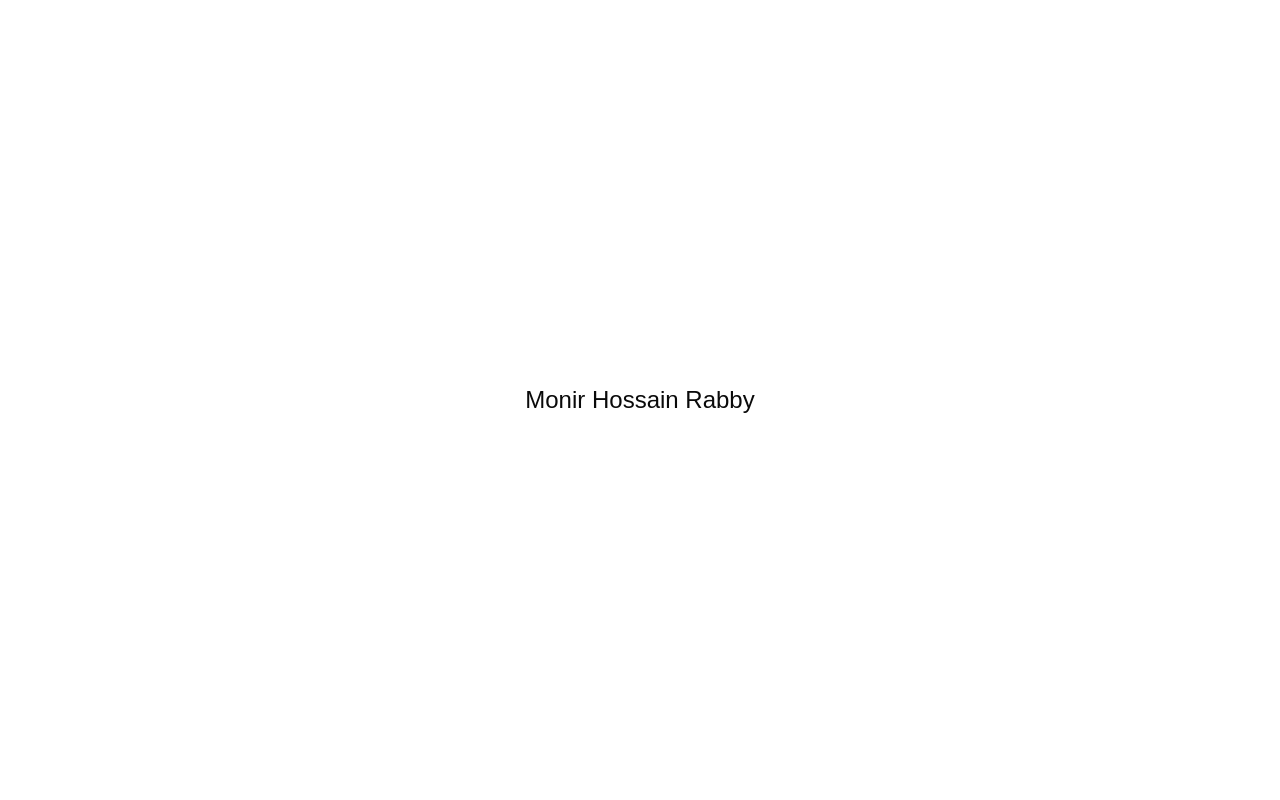
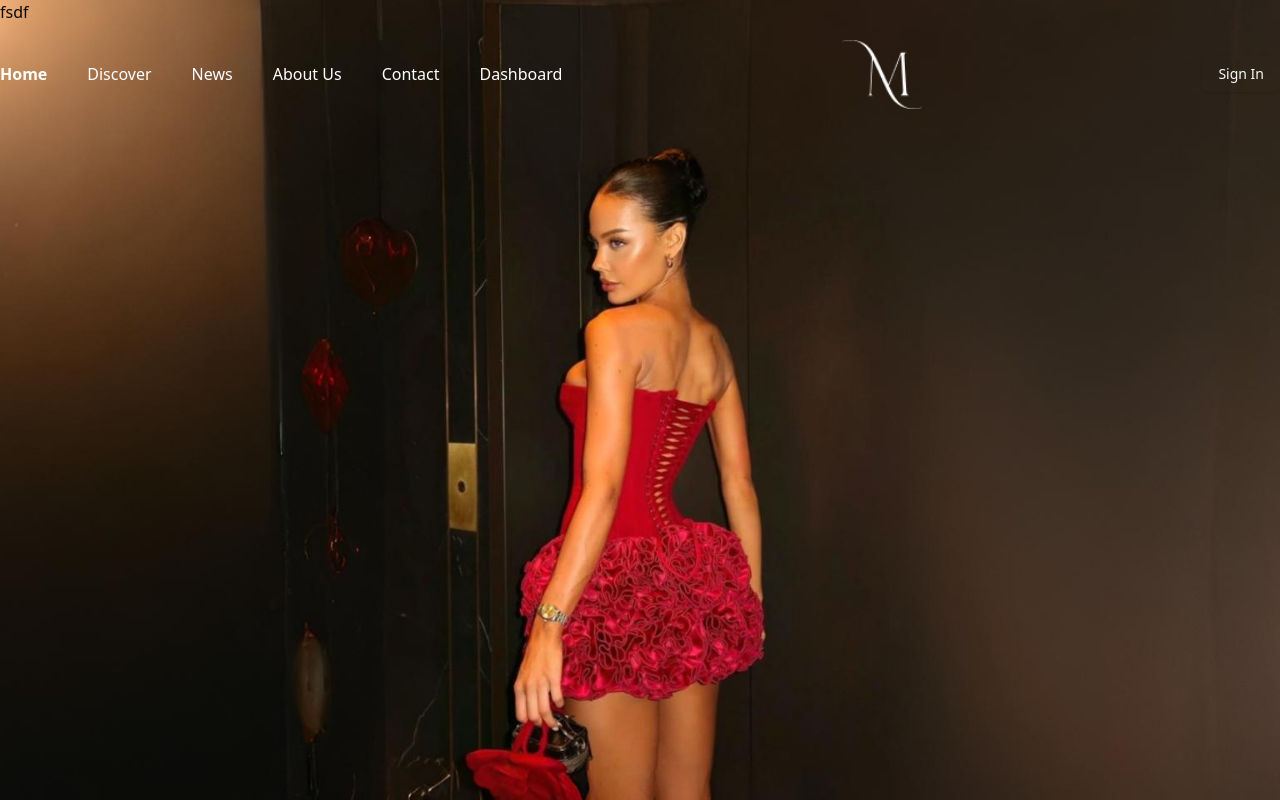
Before and after one commit to badhon252/dress-rental-website, a Next.js app: page / in a window 1280 px wide. Built offline with nearby package versions, Linux system fonts and the light colour scheme.

Commit message:
developed: layout

```diff
--- a/package.json
+++ b/package.json
@@ -9,6 +9,7 @@
     "lint": "next lint"
   },
   "dependencies": {
+    "@radix-ui/react-dialog": "^1.1.13",
     "@radix-ui/react-slot": "^1.2.2",
     "@tanstack/react-query": "^5.75.5",
     "class-variance-authority": "^0.7.1",
--- /dev/null
+++ b/src/app/(website)/layout.tsx
@@ -0,0 +1,14 @@
+import Navbar from "@/components/section/navbar";
+
+export default function WebsiteLayout({
+  children,
+}: Readonly<{
+  children: React.ReactNode;
+}>) {
+  return (
+    <div className="min-h-screen">
+      <Navbar />
+      <div className="bg-primary-valentine">{children}</div>
+    </div>
+  );
+}
--- a/src/app/(website)/page.tsx
+++ b/src/app/(website)/page.tsx
@@ -1,7 +1,10 @@
 export default function Home() {
   return (
-    <div className="min-h-screen flex justify-center items-center font-nimbus text-[24px] leading-[28px] tracking-[15%] ">
-      Monir Hossain Rabby
+    <div
+      className=" h-screen bg-cover bg-center bg-no-repeat"
+      style={{ backgroundImage: `url(/images/hero.webp)` }}
+    >
+      fsdf
     </div>
   );
 }
--- /dev/null
+++ b/src/components/section/navbar.tsx
@@ -0,0 +1,136 @@
+"use client";
+
+// Packages
+import { Menu } from "lucide-react";
+import Link from "next/link";
+import { usePathname } from "next/navigation";
+import { useEffect, useState } from "react";
+
+// Components
+import { cn } from "@/lib/utils";
+import Image from "next/image";
+import { Button } from "../ui/button";
+import { Sheet, SheetClose, SheetContent, SheetTrigger } from "../ui/sheet";
+
+const Navbar = () => {
+  const [scrolling, setScrolling] = useState(false); // Track scrolling state for styling changes
+
+  const pathname = usePathname(); // Get current route to highlight active menu
+
+  const menus = [
+    { id: 1, href: "/", linkText: "Home" },
+    { id: 2, href: "/packages", linkText: "Discover" },
+    { id: 3, href: "/news", linkText: "News" },
+    { id: 4, href: "/about", linkText: "About Us" },
+    { id: 5, href: "/Contact", linkText: "Contact" },
+    { id: 6, href: "/dashboard", linkText: "Dashboard" },
+  ];
+
+  // Track window scroll to update navbar style
+  useEffect(() => {
+    const handleScroll = () => {
+      if (window.scrollY > 0) {
+        setScrolling(true); // Set navbar background when scrolling
+      } else {
+        setScrolling(false); // Reset when not scrolling
+      }
+    };
+
+    window.addEventListener("scroll", handleScroll);
+
+    return () => {
+      window.removeEventListener("scroll", handleScroll);
+    };
+  }, []);
+
+  return (
+    <div
+      className={`py-3 fixed top-0 z-50 text-white w-full h-[60px] ${
+        scrolling && "bg-tourHub-green-dark" // Add background when scrolling
+      }  ${
+        pathname === "/"
+          ? !scrolling && "md:mt-7" // Add margin on homepage when not scrolling
+          : "bg-transparent mt-0" // Default background for other pages
+      } transition duration-300`}
+    >
+      <div className="container mx-auto">
+        <div className="flex justify-between items-center">
+          <div className="hidden md:flex items-center md:gap-x-5 lg:gap-x-10">
+            {/* Desktop Menu Links */}
+            {menus.map((menu) => (
+              <Link
+                key={menu.id}
+                href={menu.href}
+                className={`${
+                  pathname === menu.href ? "font-semibold" : "font-light" // Highlight active menu
+                }`}
+              >
+                {menu.linkText}
+              </Link>
+            ))}
+          </div>
+          <div className="">
+            <Image src="/logos/logo.png" height={80} width={80} alt="Logo" />
+          </div>
+
+          {/* Login button */}
+          <div className="hidden md:block">
+            <Button
+              className={cn(
+                scrolling && "border-[1px] border-b  border-white", // Add border when scrolling
+                " bg-transparent " // Change hover color for button
+              )}
+            >
+              Sign In
+            </Button>
+          </div>
+
+          {/* Mobile Responsive */}
+          <div className="md:hidden flex items-center gap-x-4">
+            <div>
+              <Button
+                className={cn(
+                  scrolling && "border-[1px] border-white/10", // Add border when scrolling
+                  "bg-tourHub-green-dark hover:bg-[#3a6f54]" // Change hover color for button
+                )}
+              >
+                Sign In
+              </Button>
+            </div>
+            <Sheet>
+              <SheetTrigger asChild>
+                <Button variant="ghost" className="p-1">
+                  <Menu />
+                </Button>
+              </SheetTrigger>
+              <SheetContent side="top" className="bg-[#047857] text-white">
+                <div className="flex flex-col items-center gap-y-8 mt-6">
+                  {/* Login button for mobile */}
+
+                  <div className="flex flex-col items-center gap-y-5">
+                    {/* Mobile Menu Links */}
+                    {menus.map((menu) => (
+                      <Link
+                        key={menu.id}
+                        href={menu.href}
+                        className={`${
+                          pathname === menu.href
+                            ? "font-semibold"
+                            : "font-light" // Highlight active menu on mobile
+                        }`}
+                      >
+                        <SheetClose>{menu.linkText}</SheetClose>
+                      </Link>
+                    ))}
+                  </div>
+                </div>
+              </SheetContent>
+            </Sheet>
+          </div>
+        </div>
+      </div>
+    </div>
+  );
+};
+
+export default Navbar;
--- /dev/null
+++ b/src/components/ui/sheet.tsx
@@ -0,0 +1,140 @@
+"use client"
+
+import * as React from "react"
+import * as SheetPrimitive from "@radix-ui/react-dialog"
+import { cva, type VariantProps } from "class-variance-authority"
+import { X } from "lucide-react"
+
+import { cn } from "@/lib/utils"
+
+const Sheet = SheetPrimitive.Root
+
+const SheetTrigger = SheetPrimitive.Trigger
+
+const SheetClose = SheetPrimitive.Close
+
+const SheetPortal = SheetPrimitive.Portal
+
+const SheetOverlay = React.forwardRef<
+  React.ElementRef<typeof SheetPrimitive.Overlay>,
+  React.ComponentPropsWithoutRef<typeof SheetPrimitive.Overlay>
+>(({ className, ...props }, ref) => (
+  <SheetPrimitive.Overlay
+    className={cn(
+      "fixed inset-0 z-50 bg-black/80  data-[state=open]:animate-in data-[state=closed]:animate-out data-[state=closed]:fade-out-0 data-[state=open]:fade-in-0",
+      className
+    )}
+    {...props}
+    ref={ref}
+  />
+))
+SheetOverlay.displayName = SheetPrimitive.Overlay.displayName
+
+const sheetVariants = cva(
+  "fixed z-50 gap-4 bg-background p-6 shadow-lg transition ease-in-out data-[state=closed]:duration-300 data-[state=open]:duration-500 data-[state=open]:animate-in data-[state=closed]:animate-out",
+  {
+    variants: {
+      side: {
+        top: "inset-x-0 top-0 border-b data-[state=closed]:slide-out-to-top data-[state=open]:slide-in-from-top",
+        bottom:
+          "inset-x-0 bottom-0 border-t data-[state=closed]:slide-out-to-bottom data-[state=open]:slide-in-from-bottom",
+        left: "inset-y-0 left-0 h-full w-3/4 border-r data-[state=closed]:slide-out-to-left data-[state=open]:slide-in-from-left sm:max-w-sm",
+        right:
+          "inset-y-0 right-0 h-full w-3/4 border-l data-[state=closed]:slide-out-to-right data-[state=open]:slide-in-from-right sm:max-w-sm",
+      },
+    },
+    defaultVariants: {
+      side: "right",
+    },
+  }
+)
+
+interface SheetContentProps
+  extends React.ComponentPropsWithoutRef<typeof SheetPrimitive.Content>,
+    VariantProps<typeof sheetVariants> {}
+
+const SheetContent = React.forwardRef<
+  React.ElementRef<typeof SheetPrimitive.Content>,
+  SheetContentProps
+>(({ side = "right", className, children, ...props }, ref) => (
+  <SheetPortal>
+    <SheetOverlay />
+    <SheetPrimitive.Content
+      ref={ref}
+      className={cn(sheetVariants({ side }), className)}
+      {...props}
+    >
+      <SheetPrimitive.Close className="absolute right-4 top-4 rounded-sm opacity-70 ring-offset-background transition-opacity hover:opacity-100 focus:outline-none focus:ring-2 focus:ring-ring focus:ring-offset-2 disabled:pointer-events-none data-[state=open]:bg-secondary">
+        <X className="h-4 w-4" />
+        <span className="sr-only">Close</span>
+      </SheetPrimitive.Close>
+      {children}
+    </SheetPrimitive.Content>
+  </SheetPortal>
+))
+SheetContent.displayName = SheetPrimitive.Content.displayName
+
+const SheetHeader = ({
+  className,
+  ...props
+}: React.HTMLAttributes<HTMLDivElement>) => (
+  <div
+    className={cn(
+      "flex flex-col space-y-2 text-center sm:text-left",
+      className
+    )}
+    {...props}
+  />
+)
+SheetHeader.displayName = "SheetHeader"
+
+const SheetFooter = ({
+  className,
+  ...props
+}: React.HTMLAttributes<HTMLDivElement>) => (
+  <div
+    className={cn(
+      "flex flex-col-reverse sm:flex-row sm:justify-end sm:space-x-2",
+      className
+    )}
+    {...props}
+  />
+)
+SheetFooter.displayName = "SheetFooter"
+
+const SheetTitle = React.forwardRef<
+  React.ElementRef<typeof SheetPrimitive.Title>,
+  React.ComponentPropsWithoutRef<typeof SheetPrimitive.Title>
+>(({ className, ...props }, ref) => (
+  <SheetPrimitive.Title
+    ref={ref}
+    className={cn("text-lg font-semibold text-foreground", className)}
+    {...props}
+  />
+))
+SheetTitle.displayName = SheetPrimitive.Title.displayName
+
+const SheetDescription = React.forwardRef<
+  React.ElementRef<typeof SheetPrimitive.Description>,
+  React.ComponentPropsWithoutRef<typeof SheetPrimitive.Description>
+>(({ className, ...props }, ref) => (
+  <SheetPrimitive.Description
+    ref={ref}
+    className={cn("text-sm text-muted-foreground", className)}
+    {...props}
+  />
+))
+SheetDescription.displayName = SheetPrimitive.Description.displayName
+
+export {
+  Sheet,
+  SheetPortal,
+  SheetOverlay,
+  SheetTrigger,
+  SheetClose,
+  SheetContent,
+  SheetHeader,
+  SheetFooter,
+  SheetTitle,
+  SheetDescription,
+}
```
Also changed, not shown: public/images/hero.webp (added), 1 other file (tests, documents, lock files or other folders).
